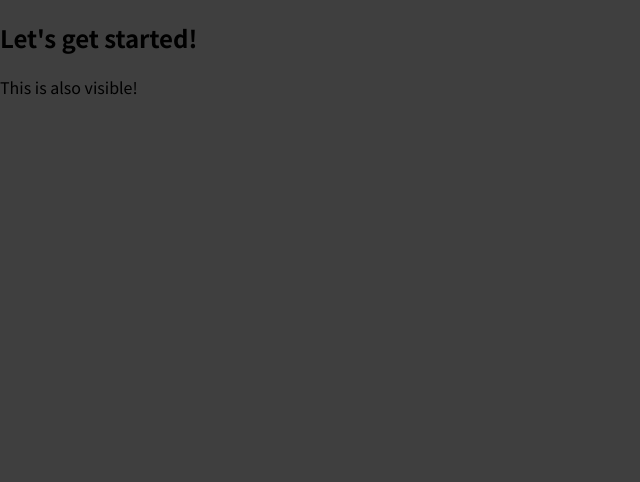
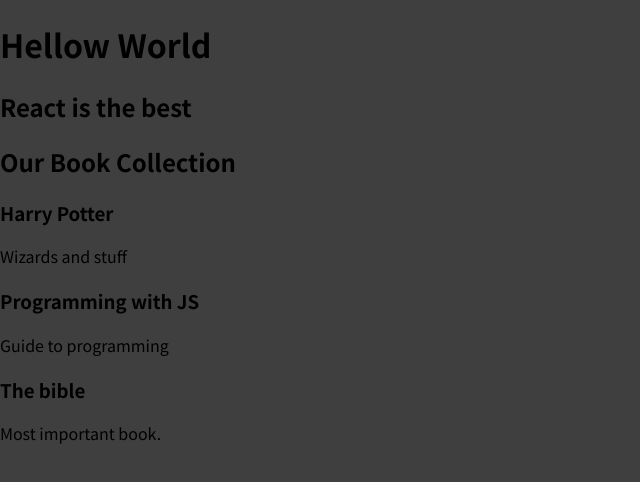
Before and after one commit to lboyadzhiev/react-complete-guide, a React (Create React App) app: page / in a window 1280 px wide. Shown: the top 482 px of the page, without its empty margins (0-640 px from the left). Built offline with nearby package versions, Linux system fonts and the light colour scheme.

Commit message:
Say hello to components

```diff
--- a/src/App.js
+++ b/src/App.js
@@ -1,8 +1,17 @@
+import Heading from './components/functional/Functional';
+import BookList from './components/classComponents/BookList';
+
+const booksData = [
+    { title: 'Harry Potter', description: 'Wizards and stuff' },
+    { title: 'Programming with JS', description: 'Guide to programming' },
+    { title: 'The bible', description: 'Most important book.' },
+];
+
 function App() {
     return (
-        <div>
-            <h2>Let's get started!</h2>
-            <p>This is also visible!</p>
+        <div className='site-wrapper'>
+            <Heading />
+            <BookList books={booksData} />
         </div>
     );
 }
--- /dev/null
+++ b/src/components/classComponents/BookList.js
@@ -0,0 +1,21 @@
+import { Component } from 'react';
+import Book from '../functional/Book';
+
+class BookList extends Component {
+    constructor(props) {
+        super(props);
+    }
+    render() {
+        return (
+            <div className='book-list'>
+                <h2>Our Book Collection</h2>
+
+                {this.props.books.map((x) => {
+                    return <Book title={x.title} description={x.description} />;
+                })}
+            </div>
+        );
+    }
+}
+
+export default BookList;
--- /dev/null
+++ b/src/components/functional/Book.js
@@ -0,0 +1,10 @@
+function Book(props) {
+    return (
+        <article>
+            <h3>{props.title}</h3>
+            <p>{props.description}</p>
+        </article>
+    );
+}
+
+export default Book;
--- /dev/null
+++ b/src/components/functional/Functional.js
@@ -0,0 +1,10 @@
+function Heading(props) {
+    return (
+        <header>
+            <h1>Hellow World</h1>
+            <h2>React is the best</h2>
+        </header>
+    );
+}
+
+export default Heading;
```
Also changed, not shown: src/components/classComponents/Classcomp.js (added, +17 -0 lines), public/robots.txt (deleted), 1 other file (tests, documents, lock files or other folders).
